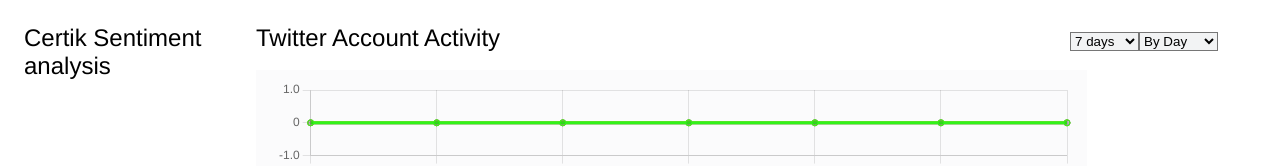
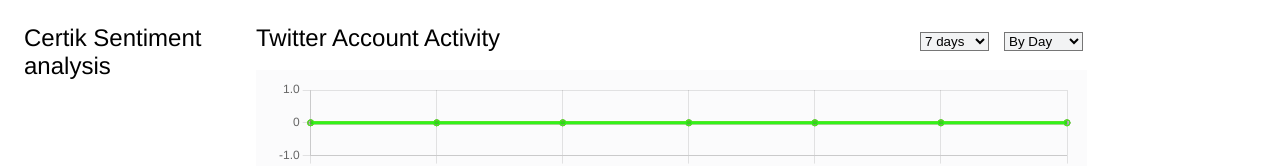
Before and after one commit to AlexTing1/Twitter-Analysis, a React app: page / in a window 1280 px wide. Shown: the top 166 px of the page. Built offline with nearby package versions, Linux system fonts and the light colour scheme; no server answers; the HTML template or start-up script is replaced by a standard one.

Commit message:
fixed alignment for dropdowns

```diff
--- a/client/src/Components/css/graph.css
+++ b/client/src/Components/css/graph.css
@@ -5,7 +5,7 @@
 }
 
 .dropDownIndex {
-  margin-left: 570px;
+  margin-left: 420px;
   background-color: #f2f3f4;
 }
 
@@ -15,4 +15,5 @@
 
 .dropDownType {
   background-color: #f2f3f4;
+  margin-left: 15px;
 }
```
